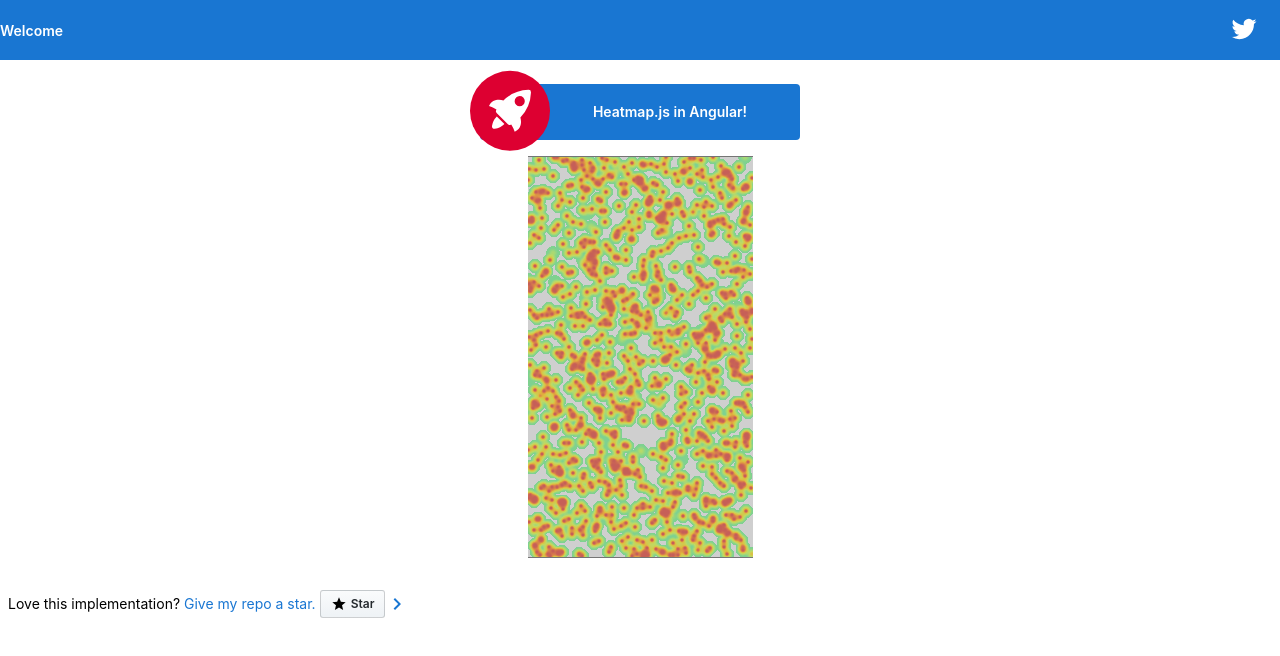
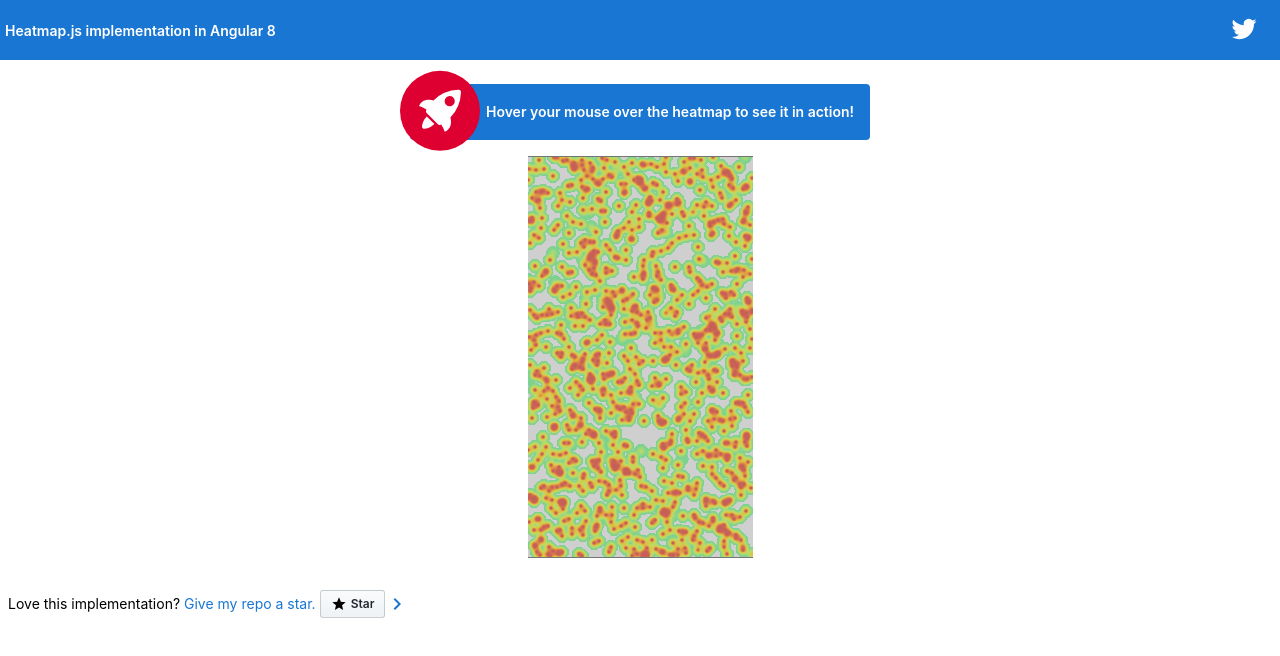
Before and after one commit to idris-rampurawala/angular-heatmapjs, an Angular app: page / in a window 1280 px wide. Shown: the top 656 px of the page. Built offline with nearby package versions, Linux system fonts and the light colour scheme.

Commit message:
Added page title

```diff
--- a/src/app/app.component.html
+++ b/src/app/app.component.html
@@ -5,7 +5,7 @@
 <!-- Toolbar -->
 <div class="toolbar" role="banner">
 
-  <span>Welcome</span>
+  <span class="heading">Heatmap.js implementation in Angular 8</span>
   <div class="spacer"></div>
   <a aria-label="Angular on twitter" target="_blank" rel="noopener" href="https://twitter.com/idRampurawala"
     title="Twitter">
@@ -48,7 +48,7 @@
         </g>
       </g>
     </svg>
-    <span>{{ title }}</span>
+    <span>Hover your mouse over the heatmap to see it in action!</span>
   </div>
 
   <div id="heatmapContainer" (mousemove)="heatmapMouseMove($event)" (mouseleave)="heatmapMouseOut()"
--- a/src/app/app.component.scss
+++ b/src/app/app.component.scss
@@ -1,6 +1,8 @@
 // variables
 $screen-width: 225px;
-
+.heading{
+    padding-left: 5px;
+}
 #heatmapContainer {
   width: $screen-width;
   cursor: pointer;
--- a/src/app/app.component.ts
+++ b/src/app/app.component.ts
@@ -12,7 +12,6 @@ const HEATMAP_WIDTH = 225;
   styleUrls: ['./app.component.scss']
 })
 export class AppComponent implements OnInit {
-  title = 'Heatmap.js in Angular!';
   gradientCfg = {
     '0.15': '#6ad180', // green
     '0.25': '#7cd573',
@@ -38,9 +37,7 @@ export class AppComponent implements OnInit {
   xMaxCoord: number;
   yMaxCoord: number;
 
-  constructor(private renderer: Renderer2) {
-
-  }
+  constructor(private renderer: Renderer2) {  }
 
   ngOnInit(): void {
     this.generateCoordinates();
```
Also changed, not shown: 1 other file (tests, documents, lock files or other folders).
